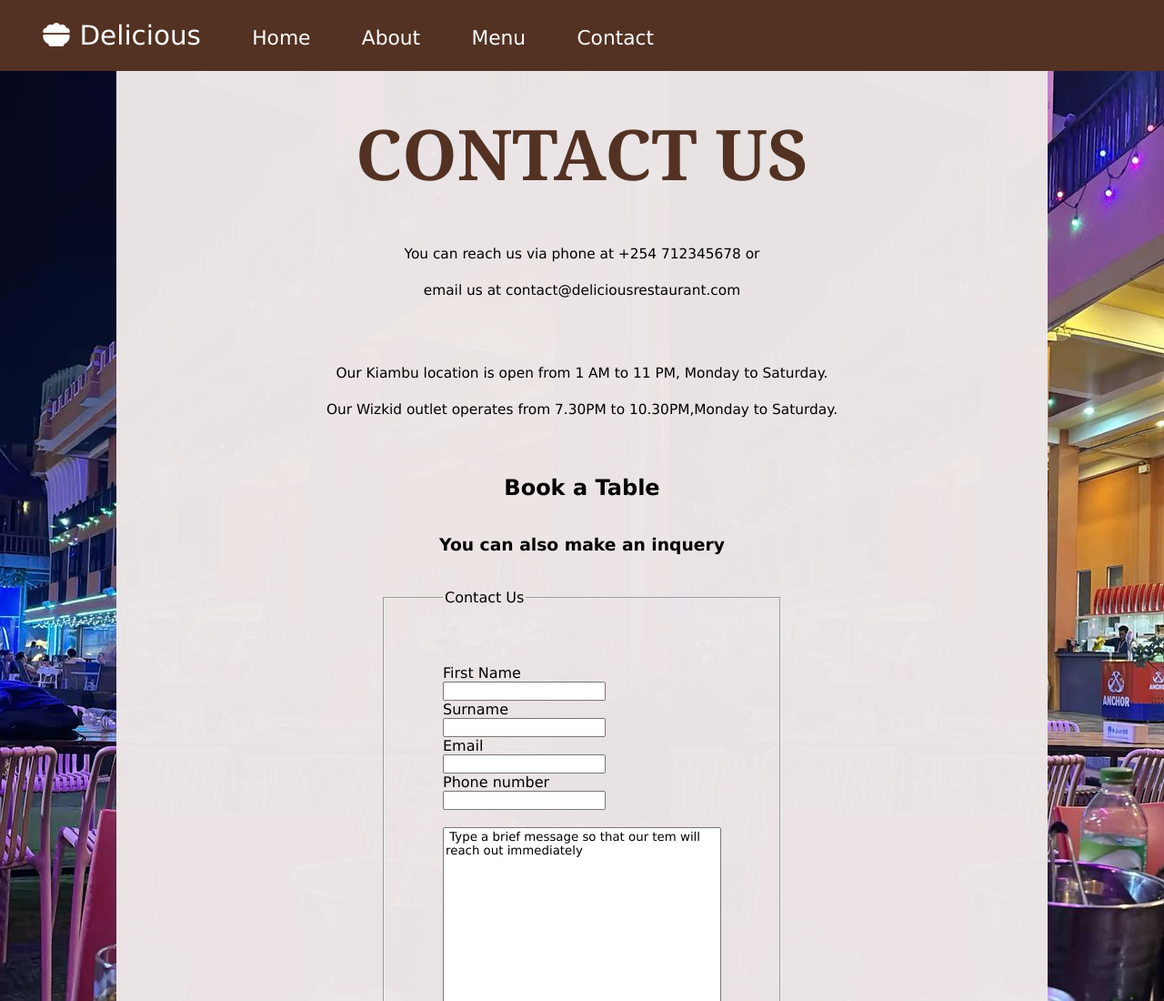
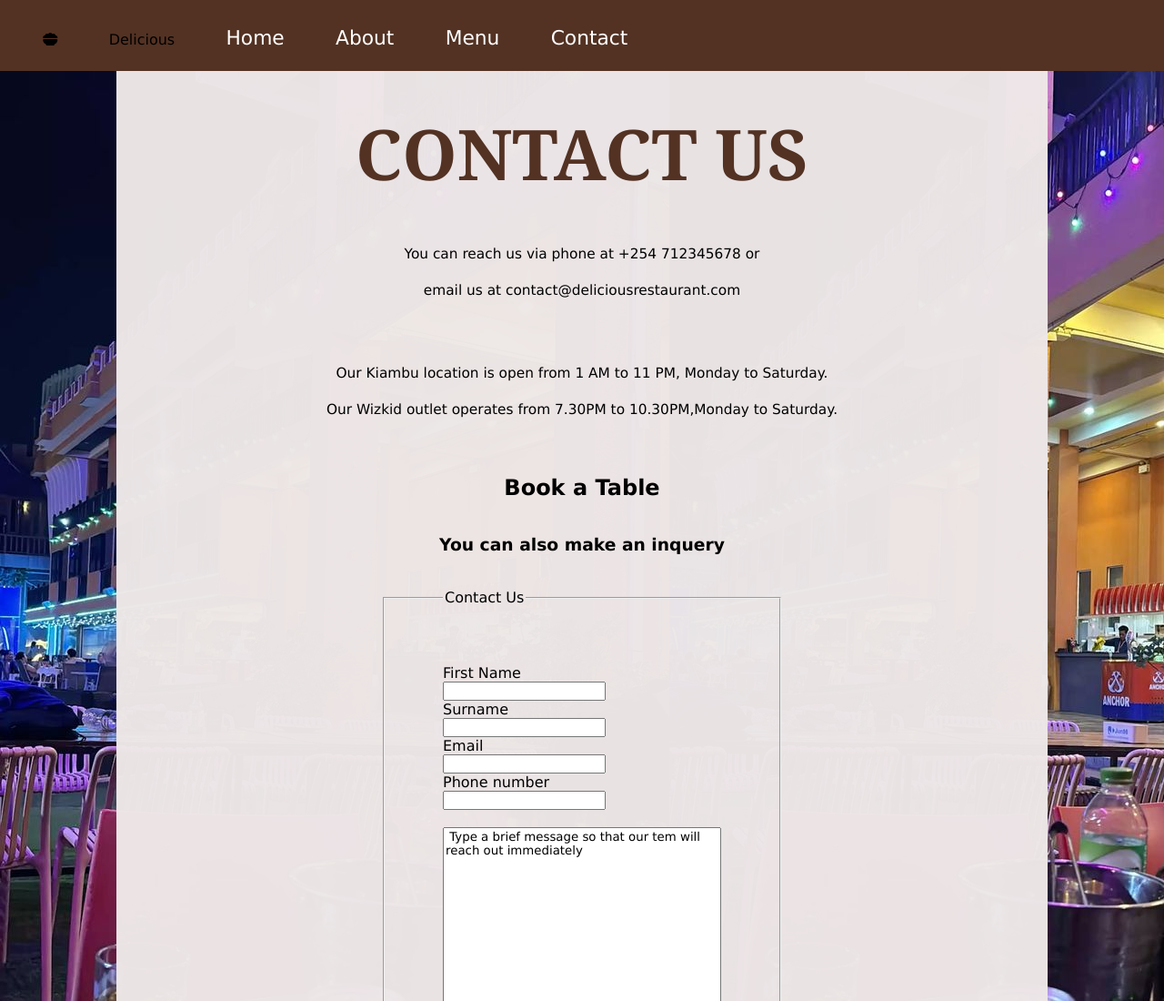
Before and after one commit to Eugene-misiko/second-wk-project, a plain HTML site: page contact.html in a window 1280 px wide. Shown: the top 1100 px of the page at 91% size. Drawn offline with Linux system fonts and the light colour scheme.

Commit message:
work on restaurant

```diff
--- a/contact.html
+++ b/contact.html
@@ -16,9 +16,9 @@
     <nav class="sticky-nav">
       <ul class="bar">
         <li>
-          <a href="index.html" id="nav-logo"
-            ><i class="fa-solid fa-bowl-food"></i> Delicious</a
-          >
+          <a href="index.html" id="nav-logo"  ></a>
+          <i class="fa-solid fa-bowl-food"></i> Delicious</a >
+
         </li>
         <li>
           <a href="index.html">Home</a>
```
Also changed, not shown: index.html (+1 -1 lines).
